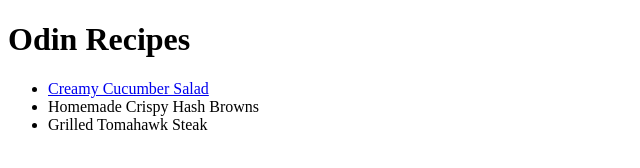
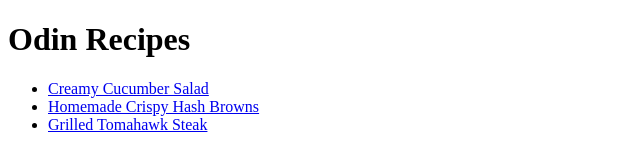
Before and after one commit to Gyva/odin-recipes, a plain HTML site: page index.html in a window 1280 px wide. Shown: the whole page, without its empty margins (0-640 px from the left). Drawn offline with Linux system fonts and the light colour scheme.

Commit message:
links modification

```diff
--- a/index.html
+++ b/index.html
@@ -9,9 +9,9 @@
 <body>
     <h1>Odin Recipes</h1>
     <ul>
-        <li><a href="creamycucumbersalad.html">Creamy Cucumber Salad</a></li>
-        <li><a href="creamycucumbersalad.html"></a>Homemade Crispy Hash Browns</li>
-        <li><a href="creamycucumbersalad.html"></a>Grilled Tomahawk Steak</li>
+        <li><a href="recipes/creamycucumbersalad.html">Creamy Cucumber Salad</a></li>
+        <li><a href="recipes/creamycucumbersalad.html">Homemade Crispy Hash Browns</a></li>
+        <li><a href="recipes/creamycucumbersalad.html">Grilled Tomahawk Steak</a></li>
     </ul>
 </body>
 </html>
```
